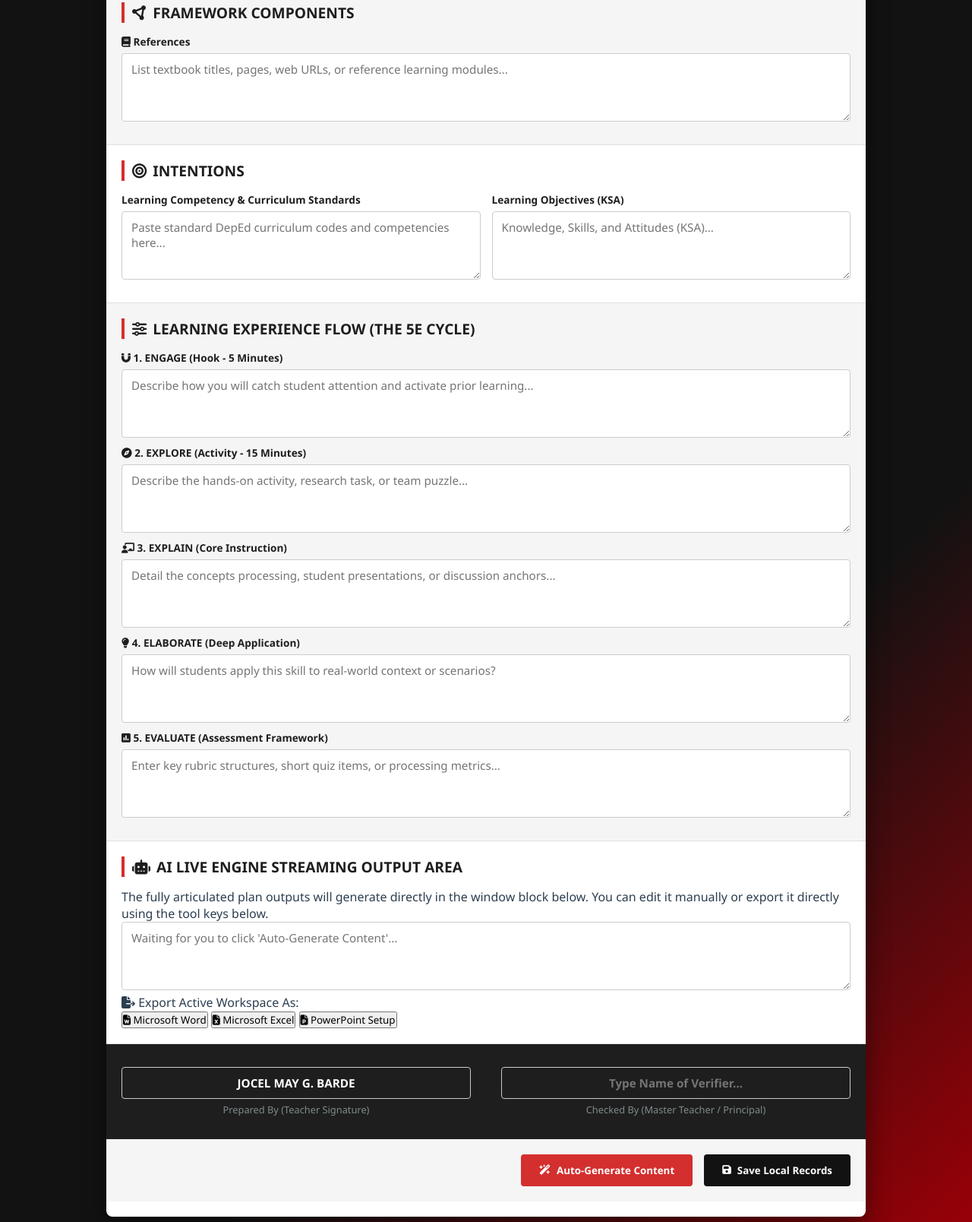
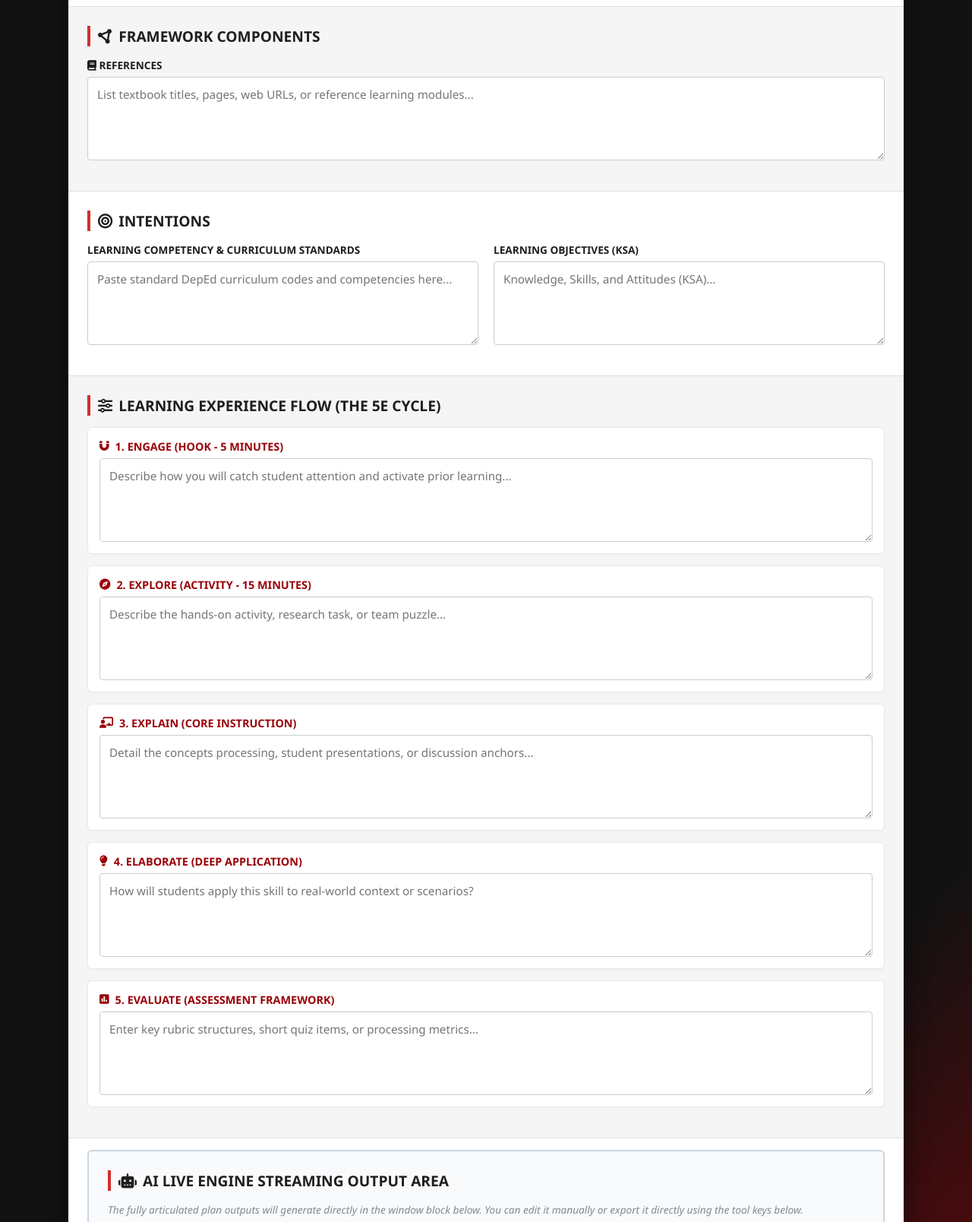
Before and after one commit to jocelmaygalvez-dotcom/101TEST, a plain HTML site: page public/index.html in a window 1280 px wide. Shown: the part 426-2034 px from the top of the page at 76% size. Drawn offline with Linux system fonts and the light colour scheme.

Commit message:
Update style.css

```diff
--- a/public/style.css
+++ b/public/style.css
@@ -8,232 +8,66 @@
   --border-color: #e0e0e0;
   --text-dark: #2c3e50;
   --text-light: #7f8c8d;
+  --word-blue: #2b579a;
+  --excel-green: #217346;
+  --ppt-orange: #d24726;
 }
 
-* {
-  box-sizing: border-box;
-  margin: 0;
-  padding: 0;
-  font-family: 'Segoe UI', Tahoma, Geneva, Verdana, sans-serif;
-}
+* { box-sizing: border-box; margin: 0; padding: 0; font-family: 'Segoe UI', Tahoma, Geneva, Verdana, sans-serif; }
+body { background-color: var(--pure-black); background-image: linear-gradient(135deg, var(--pure-black) 70%, var(--dark-red) 100%); color: var(--text-dark); padding: 20px; min-height: 100vh; }
+.dlp-container { max-width: 1100px; margin: 0 auto; background-color: var(--pure-white); border-radius: 8px; box-shadow: 0 10px 30px rgba(0, 0, 0, 0.5); overflow: hidden; border-top: 8px solid var(--primary-red); }
+.dlp-header { background-color: var(--soft-black); color: var(--pure-white); padding: 25px; border-bottom: 4px solid var(--primary-red); }
+.header-top { display: flex; align-items: center; gap: 20px; margin-bottom: 20px; }
+.logo-placeholder { background: var(--primary-red); color: var(--pure-white); padding: 12px; border-radius: 50%; display: flex; align-items: center; justify-content: center; }
+.header-top h1 { font-size: 1.8rem; letter-spacing: 1px; }
+.header-top p { color: var(--primary-red); font-weight: 600; text-transform: uppercase; font-size: 0.9rem; }
+.header-meta { display: grid; grid-template-columns: repeat(auto-fit, minmax(220px, 1fr)); gap: 15px; background: rgba(255, 255, 255, 0.05); padding: 15px; border-radius: 6px; }
+.meta-item, .meta-item-select { font-size: 0.9rem; color: #dfdfdf; display: flex; align-items: center; gap: 6px; }
+.meta-item i, .meta-item-select label i { color: var(--primary-red); width: 16px; }
+.header-dropdown { background-color: rgba(255, 255, 255, 0.15) !important; color: var(--pure-white) !important; border: 1px solid rgba(255, 255, 255, 0.2) !important; padding: 4px 8px !important; border-radius: 4px; cursor: pointer; }
+.header-dropdown option { background-color: var(--soft-black); color: var(--pure-white); }
+.dlp-section { padding: 25px; border-bottom: 1px solid var(--border-color); }
+.dlp-section:nth-of-type(even) { background-color: var(--off-white); }
+.section-title { font-size: 1.2rem; color: var(--soft-black); border-left: 4px solid var(--primary-red); padding-left: 10px; margin-bottom: 15px; text-transform: uppercase; display: flex; align-items: center; gap: 8px; }
+.section-subtitle { font-size: 0.85rem; color: var(--text-light); margin-bottom: 10px; font-style: italic; }
+.grid-2 { display: grid; grid-template-columns: repeat(auto-fit, minmax(45%, 1fr)); gap: 20px; }
+.input-group { display: flex; flex-direction: column; gap: 6px; margin-bottom: 15px; }
+.input-group label { font-size: 0.85rem; font-weight: 600; color: var(--soft-black); text-transform: uppercase; }
+input[type="text"], select, textarea { width: 100%; padding: 12px; border: 1px solid #ccc; border-radius: 4px; font-size: 0.95rem; }
+textarea { min-height: 110px; resize: vertical; }
+input[type="text"]:focus, textarea:focus { outline: none; border-color: var(--primary-red); box-shadow: 0 0 5px rgba(211, 47, 47, 0.3); }
 
-body {
-  background-color: var(--pure-black);
-  background-image: linear-gradient(135deg, var(--pure-black) 70%, var(--dark-red) 100%);
-  color: var(--text-dark);
-  padding: 20px;
-  min-height: 100vh;
-}
+/* Separate 5Es Design styling block */
+.5e-wrapper { background-color: #fffaf9 !important; border-left: 6px solid var(--primary-red); }
+.e-field { background: #ffffff; padding: 15px; border-radius: 6px; border: 1px solid #e2e8f0; margin-bottom: 15px; box-shadow: 0 2px 4px rgba(0,0,0,0.02); }
+.e-field label { color: var(--dark-red); display: flex; align-items: center; gap: 8px; font-size: 0.9rem; }
 
-.dlp-container {
-  max-width: 1000px;
-  margin: 0 auto;
-  background-color: var(--pure-white);
-  border-radius: 8px;
-  box-shadow: 0 10px 30px rgba(0, 0, 0, 0.5);
-  overflow: hidden;
-  border-top: 8px solid var(--primary-red);
-}
+/* AI Output Workspace Block Screen Styling */
+.ai-output-workspace { background-color: #f8fafc !important; border: 2px solid #cbd5e1; border-radius: 6px; margin: 15px 25px; }
+.ai-stream-screen { font-family: 'Courier New', Courier, monospace !important; font-size: 0.95rem !important; background-color: #0f172a !important; color: #38bdf8 !important; min-height: 350px !important; border: none !important; border-radius: 6px !important; padding: 18px !important; line-height: 1.5; }
+.export-toolkit { margin-top: 15px; display: flex; flex-wrap: wrap; align-items: center; justify-content: space-between; gap: 15px; background: #edf2f7; padding: 12px; border-radius: 4px; }
+.export-toolkit span { font-size: 0.85rem; font-weight: bold; color: #4a5568; }
+.export-btn-group { display: flex; gap: 10px; }
+.export-btn { padding: 8px 16px; border: none; border-radius: 4px; color: white; font-size: 0.85rem; font-weight: 600; cursor: pointer; display: inline-flex; align-items: center; gap: 6px; transition: opacity 0.2s; }
+.export-btn:hover { opacity: 0.9; }
+.btn-word { background-color: var(--word-blue); }
+.btn-excel { background-color: var(--excel-green); }
+.btn-ppt { background-color: var(--ppt-orange); }
 
-.dlp-header {
-  background-color: var(--soft-black);
-  color: var(--pure-white);
-  padding: 25px;
-  border-bottom: 4px solid var(--primary-red);
-}
-
-.header-top {
-  display: flex;
-  align-items: center;
-  gap: 20px;
-  margin-bottom: 20px;
-}
-
-.logo-placeholder {
-  background: var(--primary-red);
-  color: var(--pure-white);
-  padding: 12px;
-  border-radius: 50%;
-  display: flex;
-  align-items: center;
-  justify-content: center;
-}
-
-.header-top h1 {
-  font-size: 1.8rem;
-  letter-spacing: 1px;
-}
-
-.header-top p {
-  color: var(--primary-red);
-  font-weight: 600;
-  text-transform: uppercase;
-  font-size: 0.9rem;
-}
-
-.header-meta {
-  display: grid;
-  grid-template-columns: repeat(auto-fit, minmax(220px, 1fr));
-  gap: 15px;
-  background: rgba(255, 255, 255, 0.05);
-  padding: 15px;
-  border-radius: 6px;
-}
-
-.meta-item, .meta-item-select {
-  font-size: 0.9rem;
-  color: #dfdfdf;
-  display: flex;
-  align-items: center;
-  gap: 6px;
-}
-
-.meta-item i, .meta-item-select label i {
-  color: var(--primary-red);
-  width: 16px;
-}
-
-.header-dropdown {
-  background-color: rgba(255, 255, 255, 0.15) !important;
-  color: var(--pure-white) !important;
-  border: 1px solid rgba(255, 255, 255, 0.2) !important;
-  padding: 4px 8px !important;
-  border-radius: 4px;
-  cursor: pointer;
-  font-size: 0.85rem !important;
-  width: auto !important;
-}
-
-.header-dropdown option {
-  background-color: var(--soft-black);
-  color: var(--pure-white);
-}
-
-.dlp-section {
-  padding: 20px;
-  border-bottom: 1px solid var(--border-color);
-}
-
-.dlp-section:nth-of-type(even) {
-  background-color: var(--off-white);
-}
-
-.section-title {
-  font-size: 1.2rem;
-  color: var(--soft-black);
-  border-left: 4px solid var(--primary-red);
-  padding-left: 10px;
-  margin-bottom: 15px;
-  text-transform: uppercase;
-  display: flex;
-  align-items: center;
-  gap: 8px;
-}
-
-.grid-2 {
-  display: grid;
-  grid-template-columns: repeat(auto-fit, minmax(45%, 1fr));
-  gap: 15px;
-}
-
-.input-group {
-  display: flex;
-  flex-direction: column;
-  gap: 6px;
-  margin-bottom: 10px;
-}
-
-.input-group label {
-  font-size: 0.85rem;
-  font-weight: 600;
-  color: var(--soft-black);
-}
-
-input[type="text"], select, textarea {
-  width: 100%;
-  padding: 10px 12px;
-  border: 1px solid #ccc;
-  border-radius: 4px;
-  font-size: 0.95rem;
-}
-
-textarea {
-  min-height: 90px;
-  resize: vertical;
-}
-
-input[type="text"]:focus, select:focus, textarea:focus {
-  outline: none;
-  border-color: var(--primary-red);
-  box-shadow: 0 0 5px rgba(211, 47, 47, 0.3);
-}
-
-.select-wrapper {
-  background: #fff5f5;
-  padding: 12px;
-  border-radius: 4px;
-  border: 1px dashed var(--primary-red);
-}
-
-.dlp-signatures {
-  display: flex;
-  justify-content: space-between;
-  padding: 30px 20px;
-  background-color: var(--soft-black);
-  color: var(--pure-white);
-  gap: 40px;
-}
-
-.sig-box {
-  flex: 1;
-  text-align: center;
-}
-
-.sig-input {
-  background: transparent;
-  border: none;
-  border-bottom: 1px solid var(--pure-white);
-  color: var(--pure-white);
-  text-align: center;
-  font-size: 1rem;
-  font-weight: bold;
-  padding: 5px;
-  width: 80%;
-  margin-bottom: 5px;
-}
-
-.sig-box p {
-  font-size: 0.8rem;
-  color: var(--text-light);
-}
-
-.action-row {
-  display: flex;
-  justify-content: flex-end;
-  gap: 15px;
-  padding: 20px;
-  background-color: var(--off-white);
-}
-
-.btn {
-  padding: 12px 24px;
-  border: none;
-  border-radius: 4px;
-  font-weight: 600;
-  cursor: pointer;
-  display: inline-flex;
-  align-items: center;
-  gap: 8px;
-}
-
+.dlp-signatures { display: flex; justify-content: space-between; padding: 30px 20px; background-color: var(--soft-black); color: var(--pure-white); gap: 40px; }
+.sig-box { flex: 1; text-align: center; }
+.sig-input { background: transparent; border: none; border-bottom: 1px solid var(--pure-white); color: var(--pure-white); text-align: center; font-weight: bold; width: 80%; margin-bottom: 5px; }
+.sig-box p { font-size: 0.8rem; color: var(--text-light); }
+.action-row { display: flex; justify-content: flex-end; gap: 15px; padding: 20px; background-color: var(--off-white); }
+.btn { padding: 14px 28px; border: none; border-radius: 4px; font-weight: 600; cursor: pointer; display: inline-flex; align-items: center; gap: 8px; }
 .btn-submit { background-color: var(--pure-black); color: var(--pure-white); }
-.btn-ai { background-color: var(--primary-red); color: var(--pure-white); }
-
+.btn-ai { background-color: var(--primary-red); color: var(--pure-white); box-shadow: 0 4px 6px rgba(211,47,47,0.2); }
 .status-msg { padding: 0 20px 20px; text-align: right; font-size: 0.85rem; font-weight: bold; }
 .status-msg.loading { color: #d32f2f; }
 .status-msg.success { color: #2e7d32; }
 
-@media (max-width: 600px) {
-  .dlp-signatures, .action-row { flex-direction: column; gap: 20px; }
-  .btn { width: 100%; justify-content: center; }
+@media (max-width: 768px) {
+  .dlp-signatures, .action-row, .export-toolkit { flex-direction: column; align-items: stretch; }
+  .export-btn-group { flex-direction: column; }
+  .btn, .export-btn { justify-content: center; }
 }
```
